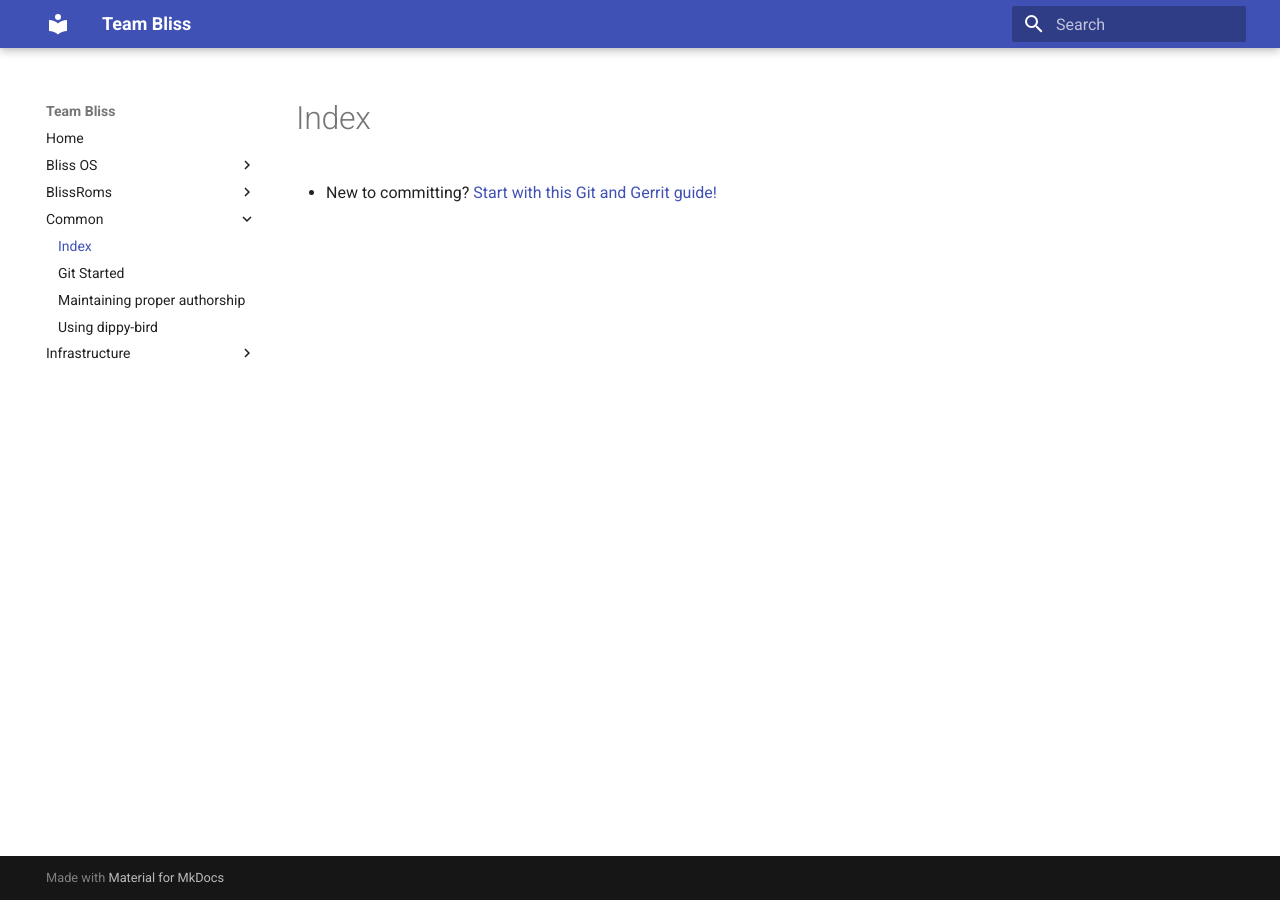
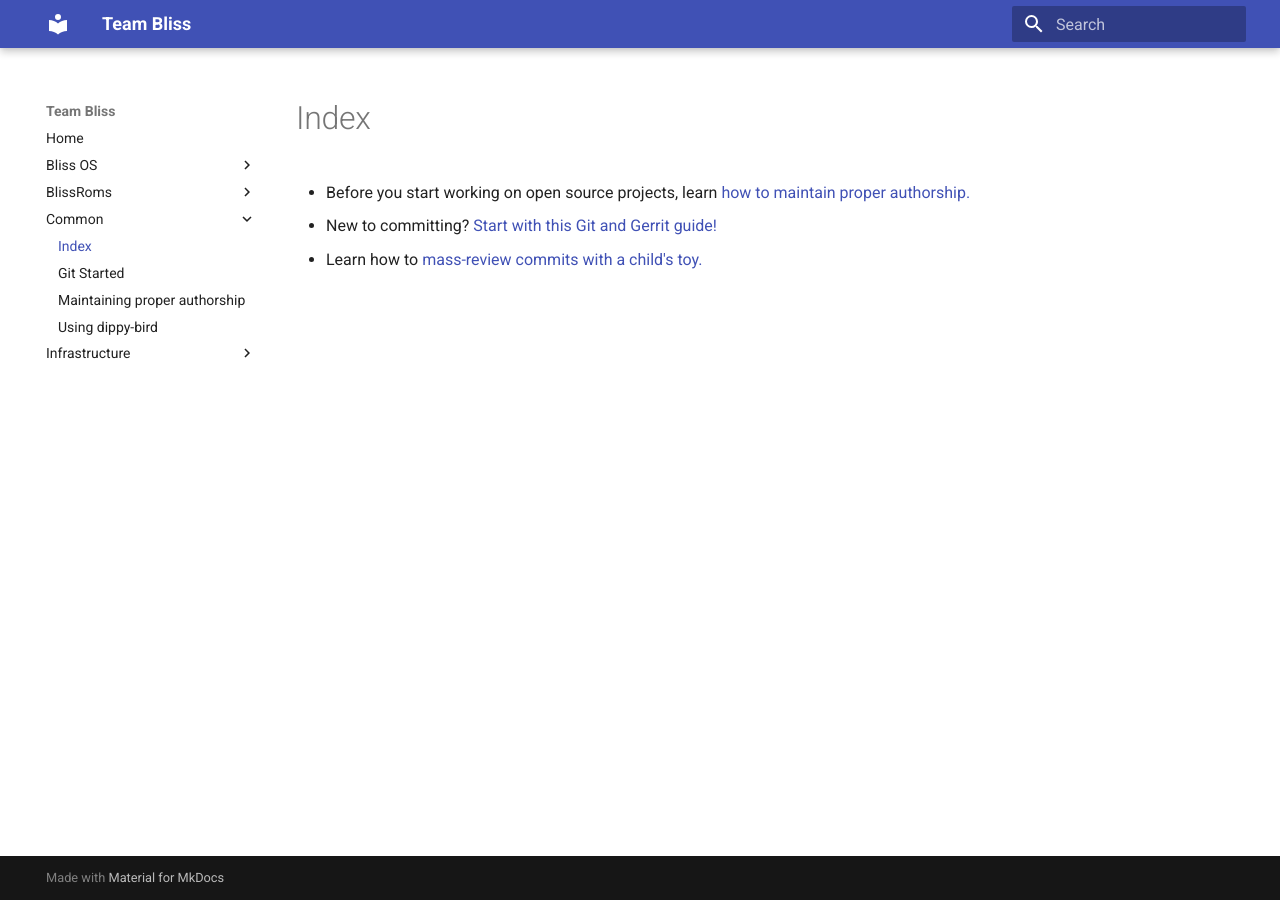
Before and after one commit to BlissRoms/Documentation-old, an MkDocs documentation site: the page built from docs/common/index.md, in a window 1280 px wide. Built offline with MkDocs 1.6.1 and Material for MkDocs 9.7.7, drawn with Linux system fonts in a browser that asks for light colours.

Commit message:
Update indexes
Change-Id: I04cf5fce06d8490c8db93462dd210c0bae78639f

```diff
--- a/docs/common/index.md
+++ b/docs/common/index.md
@@ -1,3 +1,9 @@
 # Index
 
- - New to committing? [Start with this Git and Gerrit guide!](git-started.md)
+ - Before you start working on open source projects, learn [how to maintain proper authorship.][maintaining-proper-authorship]
+ - New to committing? [Start with this Git and Gerrit guide!][git-started]
+ - Learn how to [mass-review commits with a child's toy.][using-dippy-bird]
+
+[maintaining-proper-authorship]: maintaining-proper-authorship.md
+[git-started]: git-started.md
+[using-dippy-bird]: using-dippy-bird.md
```
Also changed, not shown: docs/index.md (+1 -0 lines).
